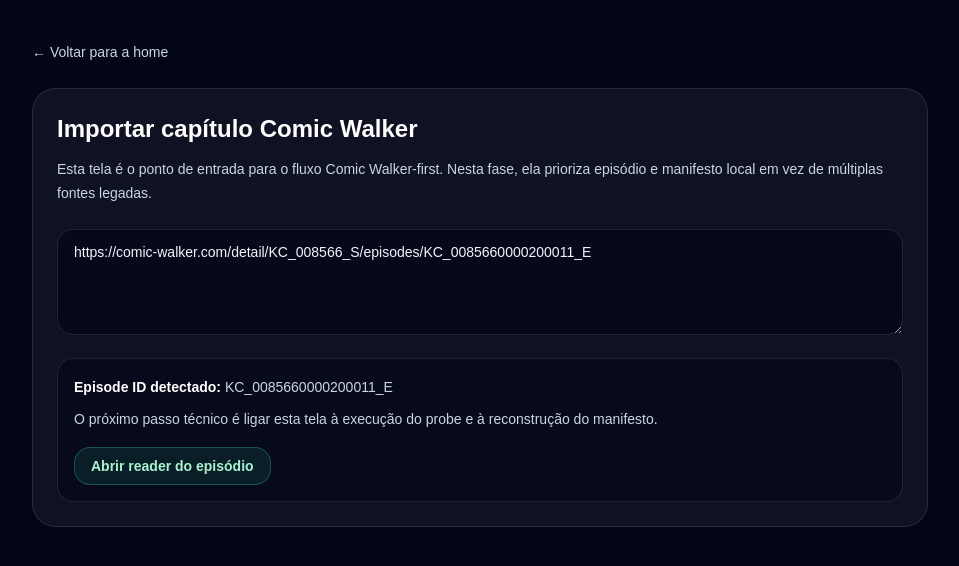
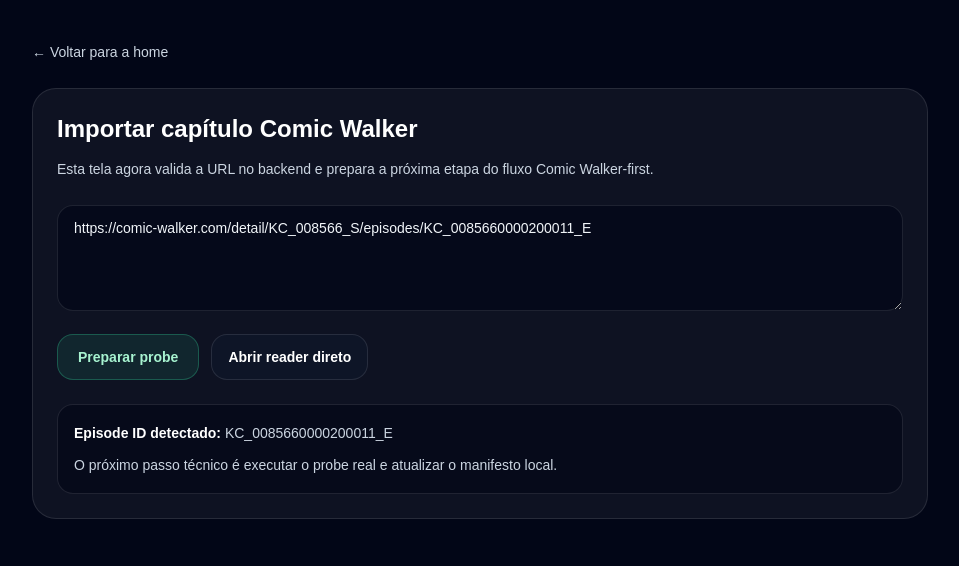
Before and after one commit to MarceloSalada/MangAkita, a Next.js app: page /import in a window 1280 px wide. Shown: the top 566 px of the page, without its empty margins (160-1119 px from the left). Built offline with nearby package versions, Linux system fonts and the light colour scheme.

Commit message:
feat: connect capture form to probe API

```diff
--- a/components/capture/capture-form.tsx
+++ b/components/capture/capture-form.tsx
@@ -2,6 +2,19 @@
 
 import Link from 'next/link';
 import { useMemo, useState } from 'react';
+
+type ProbeResponse = {
+  source: 'comicwalker';
+  requestedUrl: string;
+  normalizedUrl: string;
+  seriesId: string | null;
+  comicId: string | null;
+  episodeId: string | null;
+  diagnosisSummary: string;
+  nextRequiredStep: string;
+  readerHref: string;
+  manifestApiHref: string | null;
+};
 
 function extractEpisodeId(url: string) {
   try {
@@ -15,17 +28,49 @@
 
 export function CaptureForm() {
   const [url, setUrl] = useState('https://comic-walker.com/detail/KC_008566_S/episodes/KC_0085660000200011_E');
+  const [isLoading, setIsLoading] = useState(false);
+  const [result, setResult] = useState<ProbeResponse | null>(null);
+  const [error, setError] = useState<string | null>(null);
+
   const episodeId = useMemo(() => extractEpisodeId(url), [url]);
-  const readerHref = episodeId ? `/reader?episodeId=${encodeURIComponent(episodeId)}` : '/reader';
+  const fallbackReaderHref = episodeId ? `/reader?episodeId=${encodeURIComponent(episodeId)}` : '/reader';
+
+  async function handleSubmit(event: React.FormEvent<HTMLFormElement>) {
+    event.preventDefault();
+    setIsLoading(true);
+    setResult(null);
+    setError(null);
+
+    try {
+      const response = await fetch('/api/probe', {
+        method: 'POST',
+        headers: { 'Content-Type': 'application/json' },
+        body: JSON.stringify({ url }),
+      });
+
+      const payload = await response.json();
+
+      if (!response.ok) {
+        setError(payload.error ?? 'Falha ao preparar o probe.');
+        return;
+      }
+
+      setResult(payload as ProbeResponse);
+    } catch {
+      setError('Falha ao chamar a API de probe.');
+    } finally {
+      setIsLoading(false);
+    }
+  }
 
   return (
     <div className="rounded-3xl border border-white/10 bg-white/5 p-6">
       <h2 className="text-2xl font-semibold text-white">Importar capítulo Comic Walker</h2>
       <p className="mt-3 text-sm leading-6 text-slate-300">
-        Esta tela é o ponto de entrada para o fluxo Comic Walker-first. Nesta fase, ela prioriza episódio e manifesto local em vez de múltiplas fontes legadas.
+        Esta tela agora valida a URL no backend e prepara a próxima etapa do fluxo Comic Walker-first.
       </p>
 
-      <div className="mt-6 space-y-4">
+      <form onSubmit={handleSubmit} className="mt-6 space-y-4">
         <textarea
           value={url}
           onChange={(event) => setUrl(event.target.value)}
@@ -34,20 +79,58 @@
           className="w-full rounded-2xl border border-white/10 bg-slate-950/70 px-4 py-3 text-sm text-slate-100 outline-none transition focus:border-emerald-400/40"
         />
 
-        <div className="rounded-2xl border border-white/10 bg-slate-950/60 p-4 text-sm leading-6 text-slate-300">
-          <p><span className="font-semibold text-white">Episode ID detectado:</span> {episodeId || 'não detectado ainda'}</p>
-          <p className="mt-2">O próximo passo técnico é ligar esta tela à execução do probe e à reconstrução do manifesto.</p>
+        <div className="flex flex-wrap gap-3">
+          <button
+            type="submit"
+            disabled={!url.trim() || isLoading}
+            className="rounded-2xl border border-emerald-400/30 bg-emerald-400/10 px-5 py-3 text-sm font-semibold text-emerald-200 transition enabled:hover:border-emerald-300/40 enabled:hover:bg-emerald-400/15 disabled:cursor-not-allowed disabled:opacity-40"
+          >
+            {isLoading ? 'Validando URL...' : 'Preparar probe'}
+          </button>
+
+          <Link
+            href={fallbackReaderHref}
+            className="rounded-2xl border border-white/10 bg-slate-900/80 px-4 py-3 text-sm font-semibold text-white transition hover:border-white/20 hover:bg-slate-900"
+          >
+            Abrir reader direto
+          </Link>
+        </div>
+      </form>
+
+      {error ? <p className="mt-4 text-sm text-red-300">{error}</p> : null}
+
+      <div className="mt-6 rounded-2xl border border-white/10 bg-slate-950/60 p-4 text-sm leading-6 text-slate-300">
+        <p><span className="font-semibold text-white">Episode ID detectado:</span> {episodeId || 'não detectado ainda'}</p>
+        <p className="mt-2">O próximo passo técnico é executar o probe real e atualizar o manifesto local.</p>
+      </div>
+
+      {result ? (
+        <div className="mt-6 rounded-2xl border border-emerald-400/20 bg-emerald-400/5 p-4 text-sm leading-6 text-slate-300">
+          <p><span className="font-semibold text-white">Fonte:</span> {result.source}</p>
+          <p><span className="font-semibold text-white">URL normalizada:</span> {result.normalizedUrl}</p>
+          <p><span className="font-semibold text-white">Series ID:</span> {result.seriesId ?? 'não detectado'}</p>
+          <p><span className="font-semibold text-white">Episode ID:</span> {result.episodeId ?? 'não detectado'}</p>
+          <p className="mt-3"><span className="font-semibold text-white">Diagnóstico:</span> {result.diagnosisSummary}</p>
+          <p className="mt-2"><span className="font-semibold text-white">Próximo passo:</span> {result.nextRequiredStep}</p>
 
           <div className="mt-4 flex flex-wrap gap-3">
             <Link
-              href={readerHref}
+              href={result.readerHref}
               className="rounded-2xl border border-emerald-400/30 bg-emerald-400/10 px-4 py-2 text-sm font-semibold text-emerald-200 transition hover:border-emerald-300/40 hover:bg-emerald-400/15"
             >
               Abrir reader do episódio
             </Link>
+            {result.manifestApiHref ? (
+              <a
+                href={result.manifestApiHref}
+                className="rounded-2xl border border-white/10 bg-slate-900/80 px-4 py-2 text-sm font-semibold text-white transition hover:border-white/20 hover:bg-slate-900"
+              >
+                Abrir API do manifesto
+              </a>
+            ) : null}
           </div>
         </div>
-      </div>
+      ) : null}
     </div>
   );
 }
```
